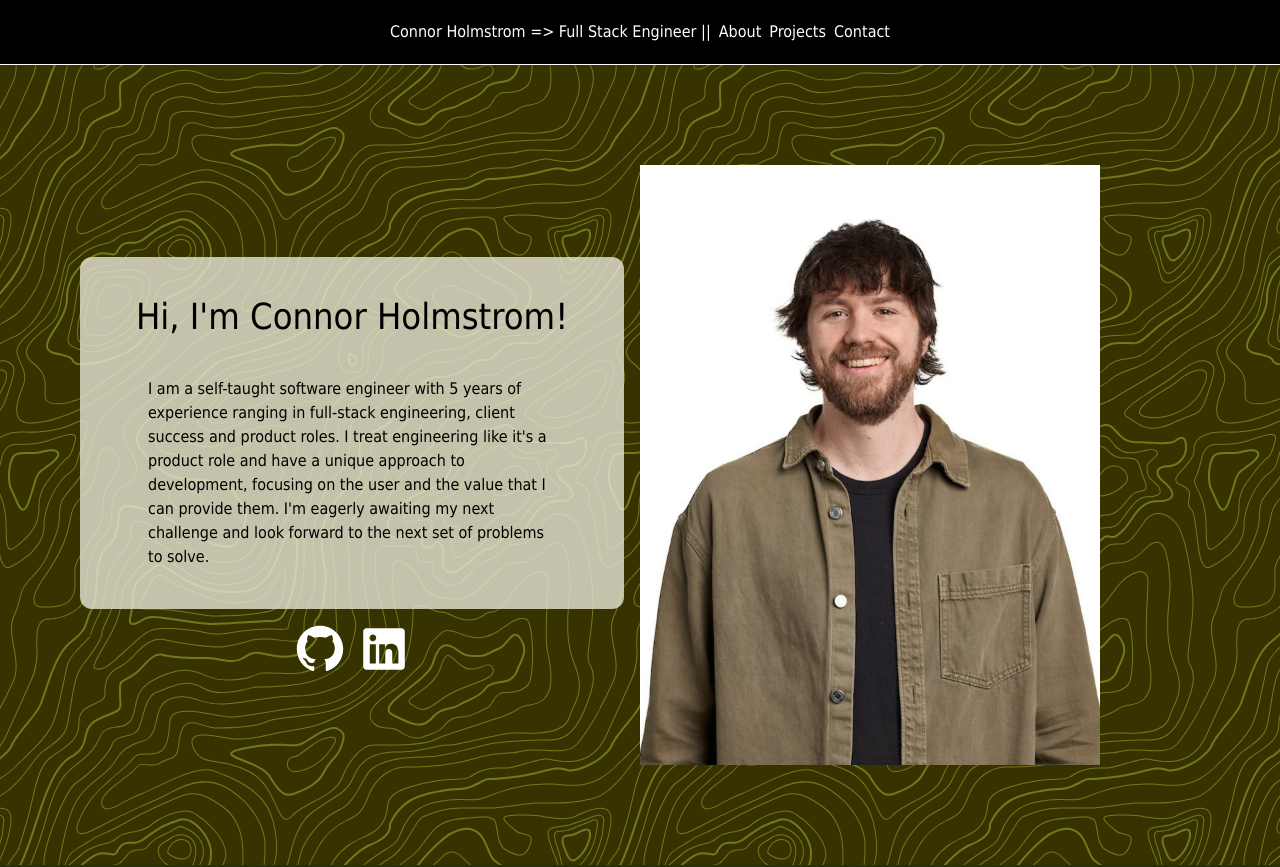
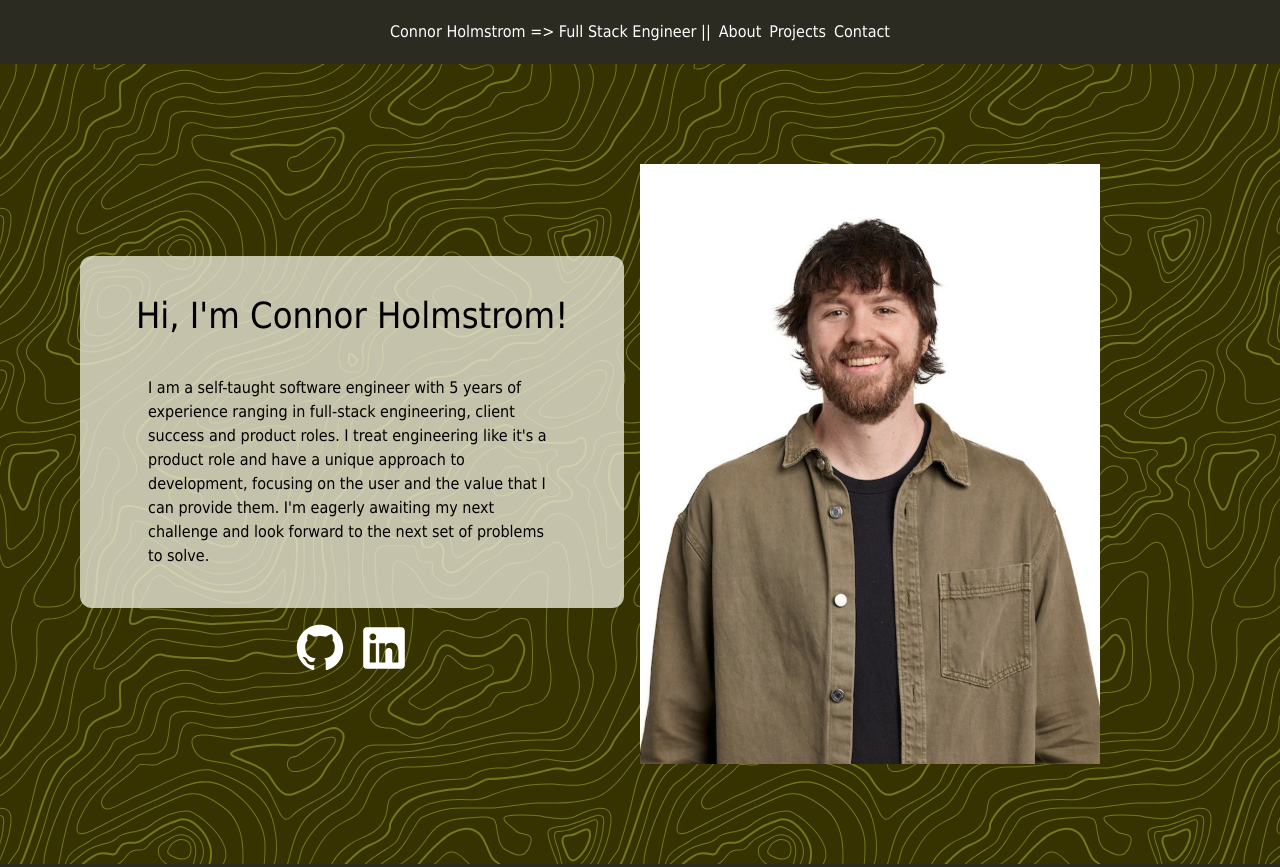
Before and after one commit to connorholms/portfolio, a React (Vite) app: page / in a window 1280 px wide. Shown: the top 867 px of the page. Built offline with nearby package versions, Linux system fonts and the light colour scheme.

Commit message:
background color ideas

```diff
--- a/src/components/layout/Navbar.tsx
+++ b/src/components/layout/Navbar.tsx
@@ -6,7 +6,7 @@ interface NavbarProps {
 
 export default function Navbar({ onNavigate }: NavbarProps) {
   return (
-    <div className="bg-black w-full sticky top-0 left-0 right-0 z-50 w-full">
+    <div className="bg-olive-800 w-full sticky top-0 left-0 right-0 z-50 w-full">
       <div className="flex justify-center items-center h-16">
         <span>
           <div>Connor Holmstrom =&gt; Full Stack Engineer || </div>
@@ -17,7 +17,6 @@ export default function Navbar({ onNavigate }: NavbarProps) {
           <button onClick={() => onNavigate("contact")}>Contact</button>
         </nav>
       </div>
-      <hr />
     </div>
   );
 }
```
